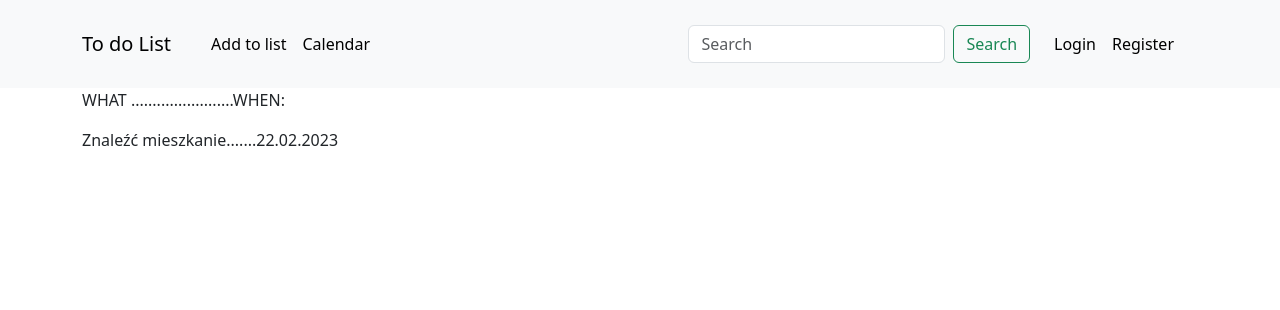
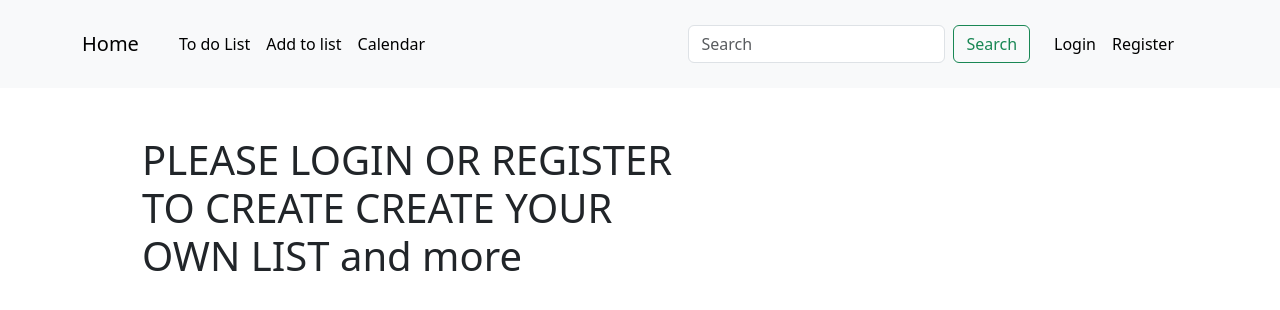
Before and after one commit to RadekHerman/flask-todoapp, a Flask app: page / in a window 1280 px wide. Shown: the top 310 px of the page. Run offline with Flask 2, Linux system fonts and the light colour scheme; some libraries are stand-ins or nearby versions.

Commit message:
feat: todolist route

```diff
--- a/flasktodo/routes.py
+++ b/flasktodo/routes.py
@@ -23,10 +23,16 @@ todolist = [
 @app.route("/")
 @app.route("/home")
 def home():
-    return render_template('home.html', todolist=todolist)
+    return render_template('home.html')
 
 
+@app.route("/todolist", methods=["GET", "POST"])
+@login_required
+def list():
+    return render_template('todolist.html', todolist=todolist)
+
 @app.route("/add")
+@login_required
 def add_to_list():
     return render_template("add.html", title='Add')
 
--- a/flasktodo/templates/home.html
+++ b/flasktodo/templates/home.html
@@ -1,9 +1,12 @@
 {% extends "layout.html" %}
 
 {% block content %}
-    <p> WHAT ........................WHEN:</p>
-    {% for item in todolist %}
-        <p> {{ item.subject }}.......{{ item.when_todo }}</p>
-    {% endfor %}
 
+<div class="container col-md-6 m-5">
+{% if current_user.is_authenticated %}
+<h1> HELLO {{ current_user.username }}</h1>
+{% else %}
+<h1>PLEASE LOGIN OR REGISTER TO CREATE CREATE YOUR OWN LIST and more </h1>
+{% endif %}
+</div>
 {% endblock %}
--- a/flasktodo/templates/layout.html
+++ b/flasktodo/templates/layout.html
@@ -15,12 +15,15 @@
     <header>
       <nav class="navbar navbar-expand-md bg-body-tertiary">
           <div class="container">
-            <a class="navbar-brand" aria-current="page" href="{{ url_for('home') }}">To do List</a>
+            <a class="navbar-brand" aria-current="page" href="{{ url_for('home') }}">Home</a>
             <button class="navbar-toggler" type="button" data-bs-toggle="collapse" data-bs-target="#navbarSupportedContent" aria-controls="navbarSupportedContent" aria-expanded="false" aria-label="Toggle navigation">
               <span class="navbar-toggler-icon"></span>
             </button>
             <div class="collapse navbar-collapse" id="navbarSupportedContent">
               <ul class="navbar-nav me-auto mb-2 p-3 mb-lg-0">
+                <li class="nav-item">
+                  <a class="nav-link active" href="{{ url_for('list') }}">To do List</a>
+                </li>
                 <li class="nav-item">
                   <a class="nav-link active" href="#">Add to list</a>
                 </li>
```
Also changed, not shown: flasktodo/templates/todolist.html (added, +9 -0 lines).
